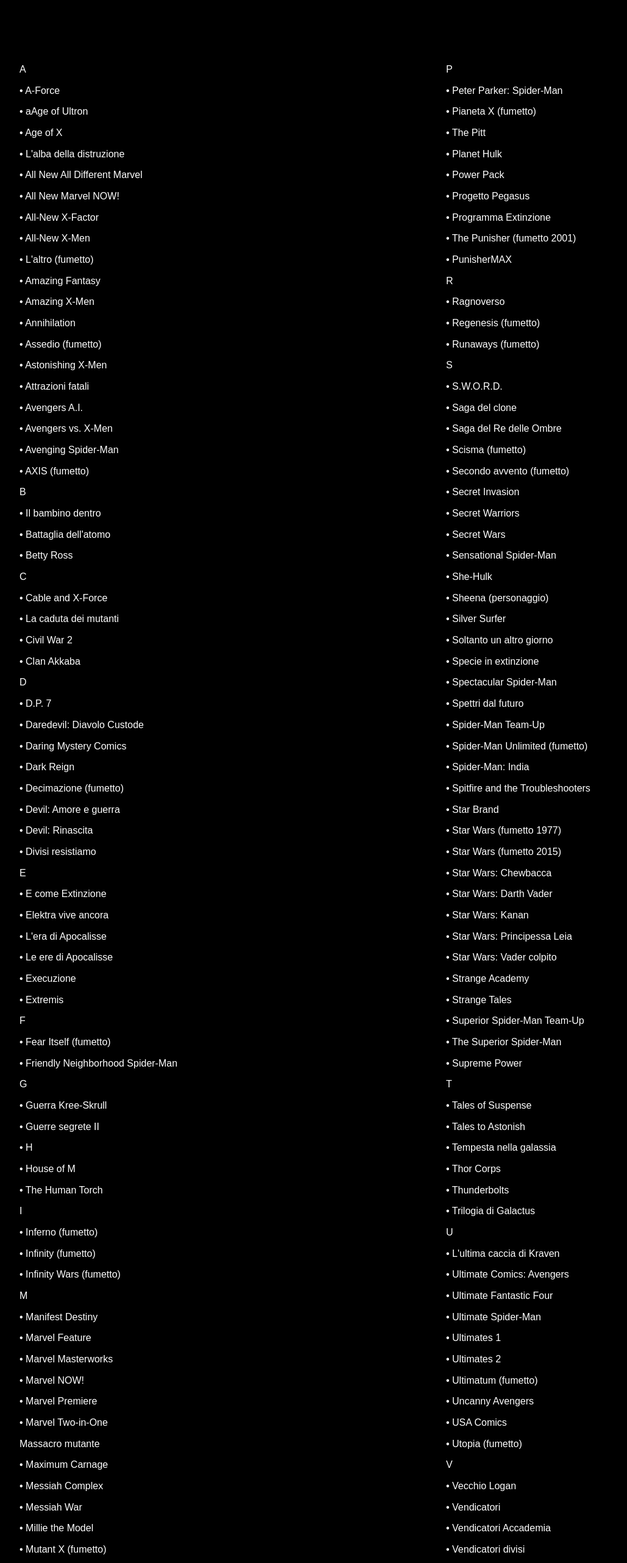
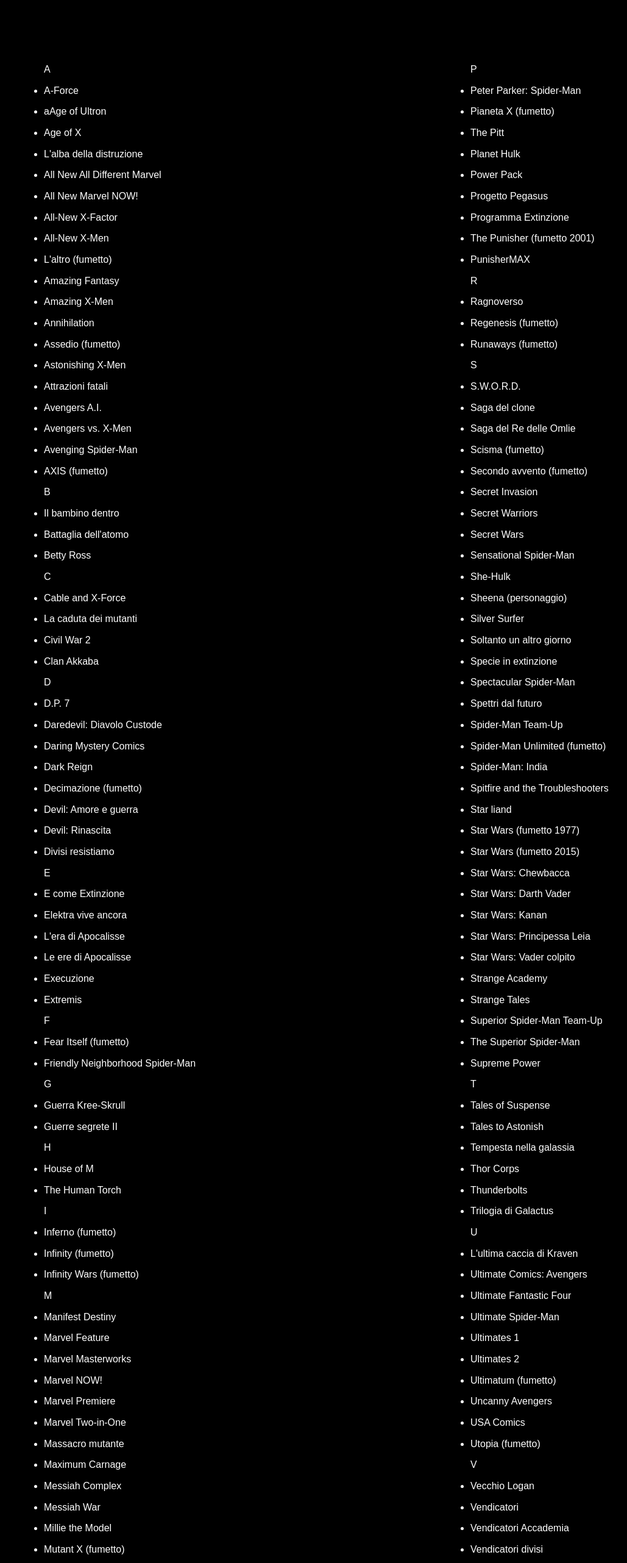
Before and after one commit to ChiaraMe/Marvel-sito, a plain HTML site: page index6.html in a window 1280 px wide. Shown: the part 1600-4163 px from the top of the page at 61% size, without its empty margins (108-1137 px from the left). Drawn offline with Linux system fonts and the light colour scheme; a web font is replaced by a local one.

Commit message:
add CSS, HTML

```diff
--- a/css/stile3.css
+++ b/css/stile3.css
@@ -201,6 +201,15 @@ p {
     grid-column: 1;
     grid-row: 1;
 
+}
+.lista1 ul {
+    color: white;
+}
+.lista2 ul {
+    color: white;
+}
+.lista3 ul {
+    color: white;
 }
 .container2 img {
     max-width: 100%;
--- a/css/stile5.css
+++ b/css/stile5.css
@@ -196,6 +196,15 @@ main h2 {
     grid-column: 1;
     grid-row: 1;
 
+}
+.lista1 ul {
+    color: white;
+}
+.lista2 ul {
+    color: white;
+}
+.lista3 ul {
+    color: white;
 }
 .container2 img {
     max-width: 100%;
--- a/css/stile6.css
+++ b/css/stile6.css
@@ -143,7 +143,12 @@ p {
     color: white;
     font-size: 12pt;
 }
-
+.lista1 ul {
+    color: white;
+}
+.lista2 ul {
+    color: white;
+}
 .container1 {
     display: grid;
     grid-template-columns: 1fr 1fr ;
--- a/index6.html
+++ b/index6.html
@@ -51,7 +51,7 @@
 
         <section class="bottoni">
             <div class="colore">
-                <li><a href="index3.html">TITOLI</a></li>
+                <li><a href="index6.html">TITOLI</a></li>
             </div>
             <li><a href="index8.html">NUOVI RILANCI</a></li>
             <li><a href="index7.html">CROSSOVER</a></li>
@@ -65,188 +65,191 @@
         </div>
             <div class="container2">
             <div class="lista1">
-                <p>A<br>
-                     • A-Force
-                     <br> • aAge of Ultron
-                     <br> • Age of X
-                     <br> • L'alba della distruzione
-                     <br> • All New All Different Marvel
-                     <br> • All New Marvel NOW!
-                     <br> • All-New X-Factor
-                     <br> • All-New X-Men
-                     <br> • L'altro (fumetto)
-                    <br> • Amazing Fantasy
-                    <br> • Amazing X-Men
-                    <br> • Annihilation
-                    <br> • Assedio (fumetto)
-                    <br> • Astonishing X-Men
-                    <br> • Attrazioni fatali
-                    <br> • Avengers A.I.
-                    <br> • Avengers vs. X-Men
-                    <br> • Avenging Spider-Man
-                    <br> • AXIS (fumetto)
-                    <br>   B
-                    <br> • Il bambino dentro
-                    <br> • Battaglia dell'atomo
-                    <br> • Betty Ross
-                    <br>  C
-                    <br> • Cable and X-Force
-                    <br> • La caduta dei mutanti
-                    <br> • Civil War 2
-                    <br> • Clan Akkaba
-                    <br>  D
-                    <br> • D.P. 7
-                    <br> • Daredevil: Diavolo Custode
-                    <br> • Daring Mystery Comics
-                    <br> • Dark Reign
-                    <br> • Decimazione (fumetto)
-                    <br> • Devil: Amore e guerra
-                    <br> • Devil: Rinascita
-                    <br> • Divisi resistiamo
-                    <br>    E
-                    <br> • E come Extinzione
-                    <br> • Elektra vive ancora
-                    <br> • L'era di Apocalisse
-                    <br> • Le ere di Apocalisse
-                    <br> • Execuzione
-                    <br> • Extremis
-                    <br>    F
-                    <br> • Fear Itself (fumetto)
-                    <br> • Friendly Neighborhood Spider-Man
-                    <br>   G
-                    <br> • Guerra Kree-Skrull
-                    <br> • Guerre segrete II
-                    <br> • H
-                    <br> • House of M
-                    <br> • The Human Torch
-                    <br>    I
-                    <br> • Inferno (fumetto)
-                    <br> • Infinity (fumetto)
-                    <br> • Infinity Wars (fumetto)
-                    <br>    M
-                    <br> • Manifest Destiny
-                    <br> • Marvel Feature
-                    <br> • Marvel Masterworks
-                    <br> • Marvel NOW!
-                    <br> • Marvel Premiere
-                    <br> • Marvel Two-in-One
-                    <br>  Massacro mutante
-                    <br> • Maximum Carnage
-                    <br> • Messiah Complex
-                    <br> • Messiah War
-                    <br> • Millie the Model
-                    <br> • Mutant X (fumetto)
-                    <br>     N
-                    <br> • Namor
-                    <br> • Nazione X
-                    <br> • Necrosha
-                    <br> • New Universe
-                    <br> • New X-Men
-                    <br> • Not Brand Echh
-                    <br> • La notte in cui morì Gwen Stacy
-                    <br> • Nova (Marvel Comics)
-                    <br> • Nuovi Mutanti
-                    <br> • Nuovi Vendicatori
-                    <br>  O
-                    <br> • Onslaught (Marvel Comics)
-                    <br> • Operazione: Zero Tolerance
-                    <br> • L'Ordine di Thanos
-                    <br> • Original Sin (fumetto)
-                    <br> • Oscuri Vendicatori
+                <ul>
+                A
+                     <li> A-Force</li>
+                     <li>  aAge of Ultron</li>
+                     <li>  Age of X</li>
+                     <li>  L'alba della distruzione</li>
+                     <li>  All New All Different Marvel</li>
+                     <li> All New Marvel NOW!</li>
+                     <li>  All-New X-Factor</li>
+                     <li>  All-New X-Men</li>
+                     <li>  L'altro (fumetto)</li>
+                    <li>  Amazing Fantasy</li>
+                    <li>  Amazing X-Men</li>
+                    <li>  Annihilation</li>
+                    <li>  Assedio (fumetto)</li>
+                    <li>  Astonishing X-Men</li>
+                    <li>  Attrazioni fatali</li>
+                    <li>  Avengers A.I.</li>
+                    <li> Avengers vs. X-Men</li>
+                    <li> Avenging Spider-Man</li>
+                    <li> AXIS (fumetto)</li>
+                      B
+                    <li> Il bambino dentro</li>
+                    <li> Battaglia dell'atomo</li>
+                    <li> Betty Ross</li>
+                     C
+                    <li> Cable and X-Force</li>
+                    <li> La caduta dei mutanti</li>
+                    <li> Civil War 2</li>
+                    <li> Clan Akkaba</li>
+                   D
+                    <li> D.P. 7</li>
+                    <li> Daredevil: Diavolo Custode</li>
+                    <li> Daring Mystery Comics</li>
+                    <li> Dark Reign</li>
+                    <li> Decimazione (fumetto)</li>
+                    <li> Devil: Amore e guerra</li>
+                    <li> Devil: Rinascita</li>
+                    <li> Divisi resistiamo</li>
+                       E
+                    <li> E come Extinzione</li>
+                    <li> Elektra vive ancora</li>
+                    <li> L'era di Apocalisse</li>
+                    <li> Le ere di Apocalisse</li>
+                    <li> Execuzione</li>
+                    <li> Extremis</li>
+                       F
+                    <li> Fear Itself (fumetto)</li>
+                    <li> Friendly Neighborhood Spider-Man</li>
+                    G
+                    <li> Guerra Kree-Skrull</li>
+                    <li> Guerre segrete II</li>
+                    H
+                    <li> House of M</li>
+                    <li> The Human Torch</li>
+                      I
+                    <li> Inferno (fumetto)</li>
+                    <li> Infinity (fumetto)</li>
+                    <li> Infinity Wars (fumetto)</li>
+                       M
+                    <li> Manifest Destiny</li>
+                    <li> Marvel Feature</li>
+                    <li> Marvel Masterworks</li>
+                    <li> Marvel NOW!</li>
+                    <li> Marvel Premiere</li>
+                    <li> Marvel Two-in-One</li>
+                    <li>  Massacro mutante</li>
+                    <li> Maximum Carnage</li>
+                    <li> Messiah Complex</li>
+                    <li> Messiah War</li>
+                    <li> Millie the Model</li>
+                    <li> Mutant X (fumetto)</li>
+                       N
+                    <li> Namor</li>
+                    <li> Nazione X</li>
+                    <li> Necrosha</li>
+                    <li> New Universe</li>
+                    <li> New X-Men</li>
+                    <li> Not liand Echh</li>
+                    <li> La notte in cui morì Gwen Stacy</li>
+                    <li> Nova (Marvel Comics)</li>
+                    <li> Nuovi Mutanti</li>
+                    <li> Nuovi Vendicatori</li>
+                      O
+                    <li> Onslaught (Marvel Comics)</li>
+                    <li> Operazione: Zero Tolerance</li>
+                    <li> L'Ordine di Thanos</li>
+                    <li> Original Sin (fumetto)</li>
+                    <li> Oscuri Vendicatori</li>
 
                     </p>
             </div>
             <div class="lista2">
+                <ul>
 
-                <p>P
-                    <br> • Peter Parker: Spider-Man
-                    <br> • Pianeta X (fumetto)
-                    <br> • The Pitt
-                    <br> • Planet Hulk
-                    <br> • Power Pack
-                    <br> • Progetto Pegasus
-                    <br> • Programma Extinzione
-                    <br> • The Punisher (fumetto 2001)
-                    <br> • PunisherMAX
-                    <br>  R
-                    <br> • Ragnoverso
-                    <br> • Regenesis (fumetto)
-                    <br> • Runaways (fumetto)
-                    <br>     S
-                    <br> • S.W.O.R.D.
-                    <br> • Saga del clone
-                    <br> • Saga del Re delle Ombre
-                    <br> • Scisma (fumetto)
-                    <br> • Secondo avvento (fumetto)
-                    <br> • Secret Invasion
-                    <br> • Secret Warriors
-                    <br> • Secret Wars
-                    <br> • Sensational Spider-Man
-                    <br> • She-Hulk
-                    <br> • Sheena (personaggio)
-                    <br> • Silver Surfer
-                    <br> • Soltanto un altro giorno
-                    <br> • Specie in extinzione
-                    <br> • Spectacular Spider-Man
-                    <br> • Spettri dal futuro
-                    <br> • Spider-Man Team-Up
-                    <br> • Spider-Man Unlimited (fumetto)
-                    <br> • Spider-Man: India
-                    <br> • Spitfire and the Troubleshooters
-                    <br> • Star Brand
-                    <br> • Star Wars (fumetto 1977)
-                    <br> • Star Wars (fumetto 2015)
-                    <br> • Star Wars: Chewbacca
-                    <br> • Star Wars: Darth Vader
-                    <br> • Star Wars: Kanan
-                    <br> • Star Wars: Principessa Leia
-                    <br> • Star Wars: Vader colpito
-                    <br> • Strange Academy
-                    <br> • Strange Tales
-                    <br> • Superior Spider-Man Team-Up
-                    <br> • The Superior Spider-Man
-                    <br> • Supreme Power
-                    <br>   T
-                    <br> • Tales of Suspense
-                    <br> • Tales to Astonish
-                    <br> • Tempesta nella galassia
-                    <br> • Thor Corps
-                    <br> • Thunderbolts
-                    <br> • Trilogia di Galactus
-                    <br>  U
-                    <br> • L'ultima caccia di Kraven
-                    <br> • Ultimate Comics: Avengers
-                    <br> • Ultimate Fantastic Four
-                    <br> • Ultimate Spider-Man
-                    <br> • Ultimates 1
-                    <br> • Ultimates 2
-                    <br> • Ultimatum (fumetto)
-                    <br> • Uncanny Avengers
-                    <br> • USA Comics
-                    <br> • Utopia (fumetto)
-                    <br>  V
-                    <br> • Vecchio Logan
-                    <br> • Vendicatori
-                    <br> • Vendicatori Accademia
-                    <br> • Vendicatori divisi
-                    <br> W
-                    <br> • War Man
-                    <br> • War of Kings
-                    <br> • Web of Spider-Man
-                    <br> • Wolverine and the X-Men (fumetto)
-                    <br> • World War Hulk
-                    <br> X
-                    <br> • X-Factor (fumetto)
-                    <br> • X-Force
-                    <br> • X-Men (fumetto)
-                    <br> • X-Men: Legacy
-                    <br> • X-Men: Phalanx
-                    <br> • X-Men: The Hidden Years
-                    <br> • X-Statix
-                    <br>  Y
-                    <br> • Young X-Men
-                    <br>  Z
-                    <br> • Zombie (personaggio)</p>
+                P
+                    <li> Peter Parker: Spider-Man</li>
+                    <li> Pianeta X (fumetto)</li>
+                    <li> The Pitt</li>
+                    <li> Planet Hulk</li>
+                    <li> Power Pack</li>
+                    <li> Progetto Pegasus</li>
+                    <li> Programma Extinzione</li>
+                    <li> The Punisher (fumetto 2001)</li>
+                    <li> PunisherMAX</li>
+                     R
+                    <li> Ragnoverso</li>
+                    <li> Regenesis (fumetto)</li>
+                    <li> Runaways (fumetto)</li>
+                      S
+                    <li> S.W.O.R.D.</li>
+                    <li> Saga del clone</li>
+                    <li> Saga del Re delle Omlie</li>
+                    <li> Scisma (fumetto)</li>
+                    <li> Secondo avvento (fumetto)</li>
+                    <li> Secret Invasion</li>
+                    <li> Secret Warriors</li>
+                    <li> Secret Wars</li>
+                    <li> Sensational Spider-Man</li>
+                    <li> She-Hulk</li>
+                    <li> Sheena (personaggio)</li>
+                    <li> Silver Surfer</li>
+                    <li> Soltanto un altro giorno</li>
+                    <li> Specie in extinzione</li>
+                    <li> Spectacular Spider-Man</li>
+                    <li> Spettri dal futuro</li>
+                    <li> Spider-Man Team-Up</li>
+                    <li> Spider-Man Unlimited (fumetto)</li>
+                    <li> Spider-Man: India</li>
+                    <li> Spitfire and the Troubleshooters</li>
+                    <li> Star liand</li>
+                    <li> Star Wars (fumetto 1977)</li>
+                    <li> Star Wars (fumetto 2015)</li>
+                    <li> Star Wars: Chewbacca</li>
+                    <li> Star Wars: Darth Vader</li>
+                    <li> Star Wars: Kanan</li>
+                    <li> Star Wars: Principessa Leia</li>
+                    <li> Star Wars: Vader colpito</li>
+                    <li> Strange Academy</li>
+                    <li> Strange Tales</li>
+                    <li> Superior Spider-Man Team-Up</li>
+                    <li> The Superior Spider-Man</li>
+                    <li> Supreme Power</li>
+                       T
+                    <li> Tales of Suspense</li>
+                    <li> Tales to Astonish</li>
+                    <li> Tempesta nella galassia</li>
+                    <li> Thor Corps</li>
+                    <li> Thunderbolts</li>
+                    <li> Trilogia di Galactus</li>
+                     U
+                    <li> L'ultima caccia di Kraven</li>
+                    <li> Ultimate Comics: Avengers</li>
+                    <li> Ultimate Fantastic Four</li>
+                    <li> Ultimate Spider-Man</li>
+                    <li> Ultimates 1</li>
+                    <li> Ultimates 2</li>
+                    <li> Ultimatum (fumetto)</li>
+                    <li> Uncanny Avengers</li>
+                    <li> USA Comics</li>
+                    <li> Utopia (fumetto)</li>
+                     V
+                    <li> Vecchio Logan</li>
+                    <li> Vendicatori</li>
+                    <li> Vendicatori Accademia</li>
+                    <li> Vendicatori divisi</li>
+                 W
+                    <li> War Man</li>
+                    <li> War of Kings</li>
+                    <li> Web of Spider-Man</li>
+                    <li> Wolverine and the X-Men (fumetto)</li>
+                    <li> World War Hulk</li>
+                    X
+                    <li> X-Factor (fumetto)</li>
+                    <li> X-Force</li>
+                    <li> X-Men (fumetto)</li>
+                    <li> X-Men: Legacy</li>
+                    <li> X-Men: Phalanx</li>
+                    <li> X-Men: The Hidden Years</li>
+                    <li> X-Statix</li>
+                      Y
+                    <li> Young X-Men</li>
+                      Z
+                    <li> Zombie (personaggio)</li>
+                </ul>
             </div>
             </div>
         </section>
@@ -269,7 +272,7 @@
                 <li><a href="https://twitter.com/marvel"> <img  src="img/twitter-png-b.png"></a></li>
                             <li><a href="https://www.facebook.com/Marvel/"><img src="img/facebook-logo-3-1.png"></a></li>
                                 <li><a href="https://www.instagram.com/marvel/"><img src="img/insta_b.png"></a></li>
-                                    <li><a href="https://consent.youtube.com/m?continue=https%3A%2F%2Fwww.youtube.com%2Fmarvel%3Fcbrd%3D1&gl=IT&m=0&pc=yt&cm=2&hl=it&src=1"> <img src="img/youtube-png-b.png"></a></li>
+                                    <li><a href="https://consent.youtube.com/m?continue=https%3A%2F%2Fwww.youtube.com%2Fmarvel%3Fclid%3D1&gl=IT&m=0&pc=yt&cm=2&hl=it&src=1"> <img src="img/youtube-png-b.png"></a></li>
             </div>
         </div>
         <hr color="(0, 0, 0, 0.20)" size="1px">
```
Also changed, not shown: index10.html (+1 -1 lines), index11.html (+1 -1 lines), index12.html (+1 -1 lines), index3.html (+32 -29 lines), index4.html (+1 -1 lines), index5.html (+43 -40 lines), index7.html (+1 -1 lines), index8.html (+1 -1 lines), 1 other file.
